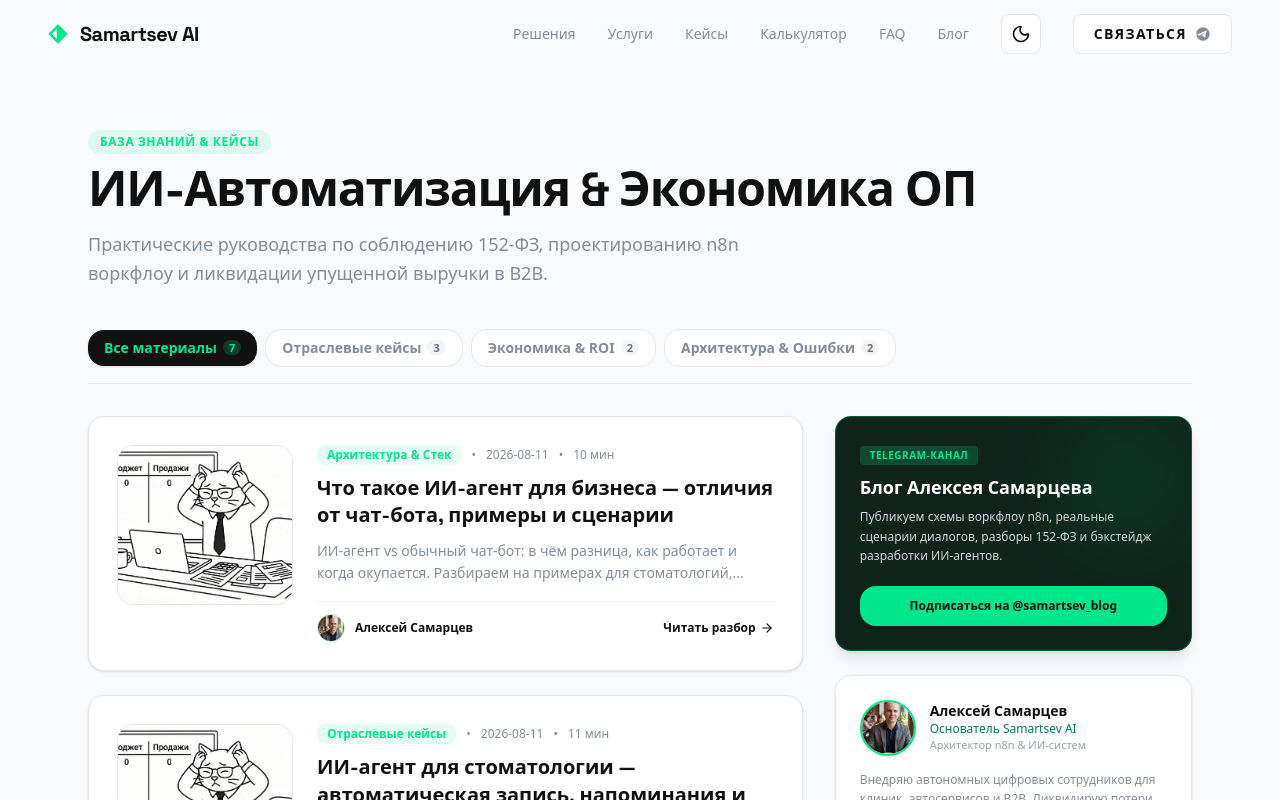
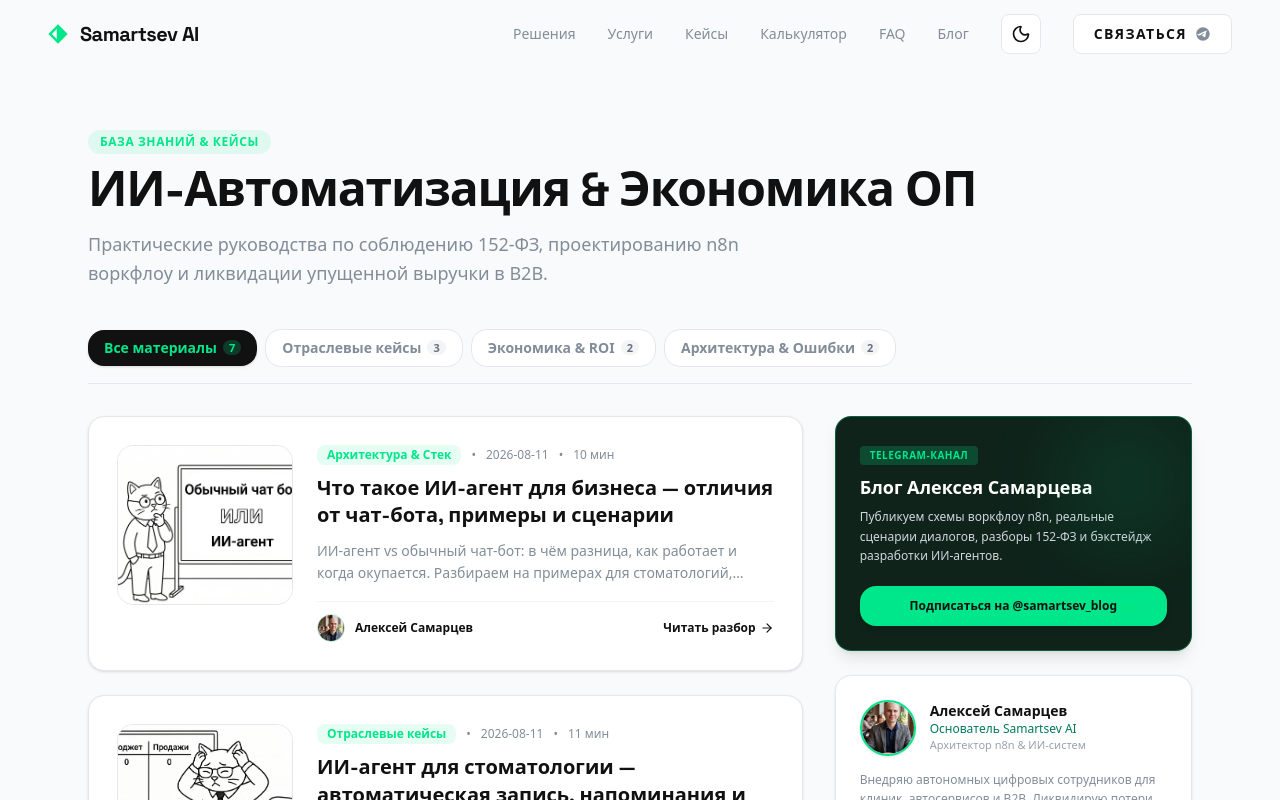
Before and after one commit to alekseysmrtsv-ai/site, a Next.js app: page /blog in a window 1280 px wide. Shown: the top 800 px of the page. Built offline with nearby package versions, Linux system fonts and the light colour scheme.

Commit message:
fix(blog): update comic image with typo fix and set new thematic preview cover for chto-takoe-ii-agent-dlya-biznesa

```diff
--- a/src/data/articles.ts
+++ b/src/data/articles.ts
@@ -23,7 +23,7 @@ export const ARTICLES: Article[] = [
     "date": "2026-08-11",
     "readTime": "10 мин",
     "category": "Архитектура & Стек",
-    "image": "/blog/cat-sales.webp",
+    "image": "/blog/cat-bot-vs-agent-cover.webp",
     "author": {
       "name": "Алексей Самарцев",
       "role": "Основатель Samartsev AI",
```
Also changed, not shown: public/blog/bot-vs-agent-comic.webp, public/blog/cat-bot-vs-agent-cover.webp (added).
